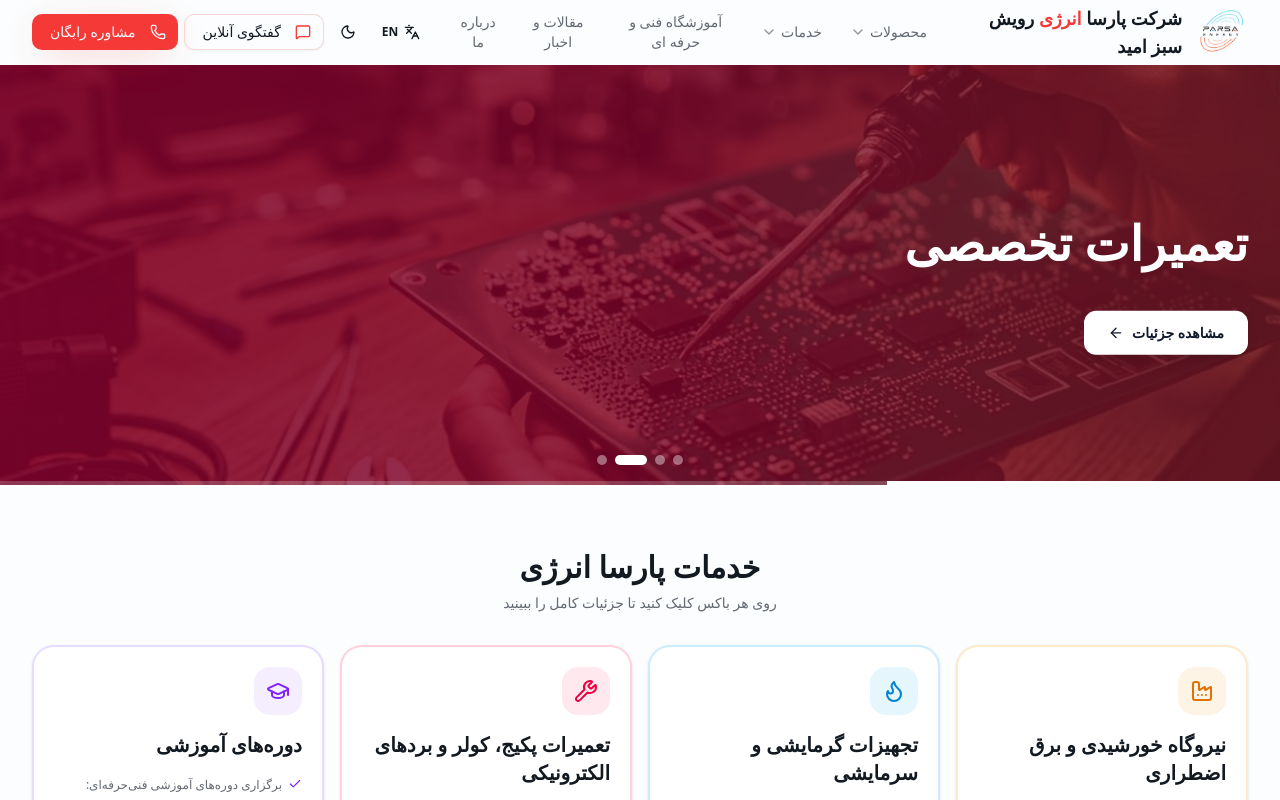
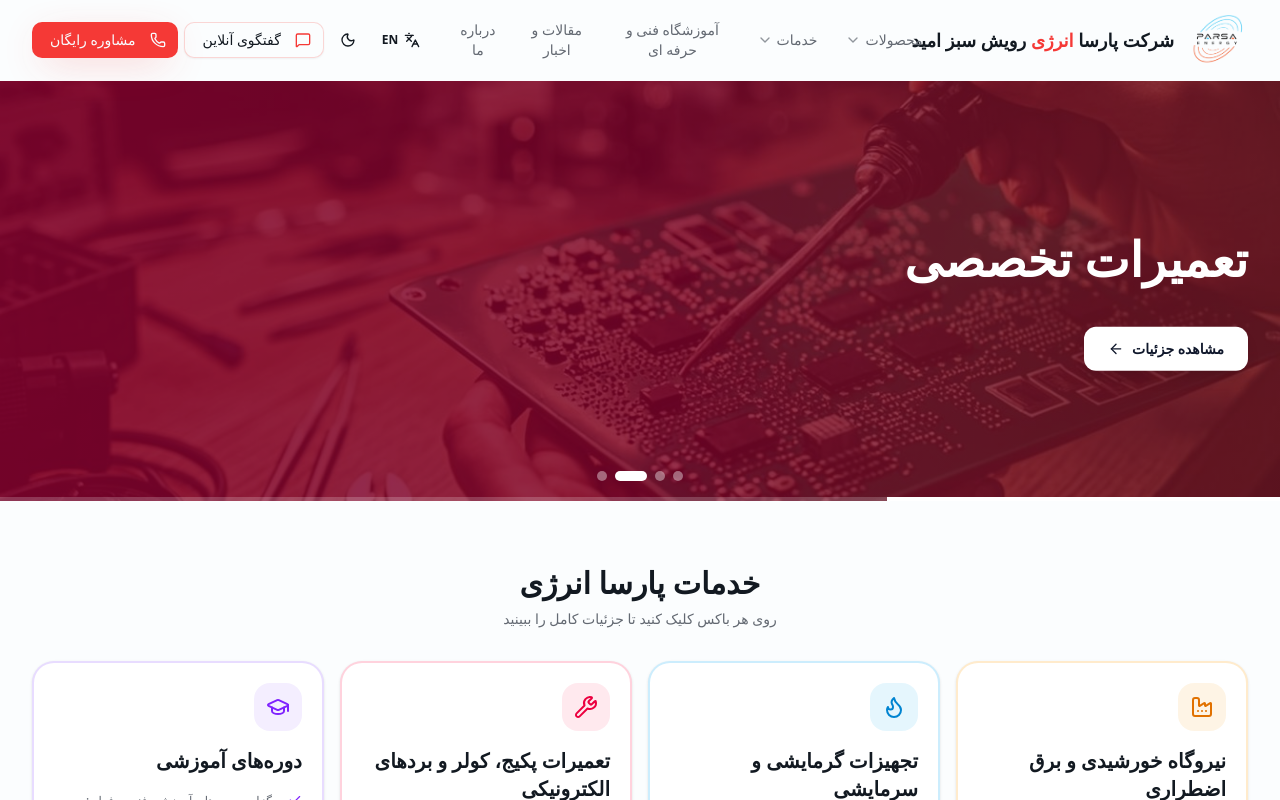
Before and after one commit to parsanaenergy/RUNFELER_PARSA, a Next.js app: page / in a window 1280 px wide. Shown: the top 800 px of the page. Built offline with nearby package versions, Linux system fonts and the light colour scheme; a small style sheet from the web is missing.

Commit message:
fix: make header brand title whitespace-nowrap to prevent wrapping, increase desktop header height, and enlarge logo

```diff
--- a/src/components/site/site-header.tsx
+++ b/src/components/site/site-header.tsx
@@ -172,11 +172,11 @@ export function SiteHeader({
         scrolled ? "glass border-b border-border/70 shadow-sm" : "bg-transparent border-b border-transparent",
       )}
     >
-      <div className="mx-auto flex h-16 max-w-7xl items-center justify-between gap-4 px-4 sm:px-6 lg:px-8">
+      <div className="mx-auto flex h-16 md:h-20 max-w-7xl items-center justify-between gap-4 px-4 sm:px-6 lg:px-8">
         <Link href="#top" className="flex items-center gap-2 sm:gap-2.5" aria-label="Parsa Energy home">
-          <Image src="/parsa-energy-logo.png" alt="پارسا انرژی" width={56} height={56} className="h-14 w-auto shrink-0" priority />
+          <Image src="/parsa-energy-logo.png" alt="پارسا انرژی" width={64} height={64} className="h-12 md:h-16 w-auto shrink-0" priority />
           <span className="flex flex-col leading-none">
-            <span className="font-display text-[10px] sm:text-xs md:text-sm lg:text-base xl:text-lg font-bold tracking-tight text-foreground">
+            <span className="font-display text-xs sm:text-sm md:text-base lg:text-base xl:text-lg font-bold tracking-tight text-foreground whitespace-nowrap">
               {lang === "fa" ? (
                 <>شرکت پارسا <span className="text-primary">انرژی</span> رویش سبز امید</>
               ) : (
```
